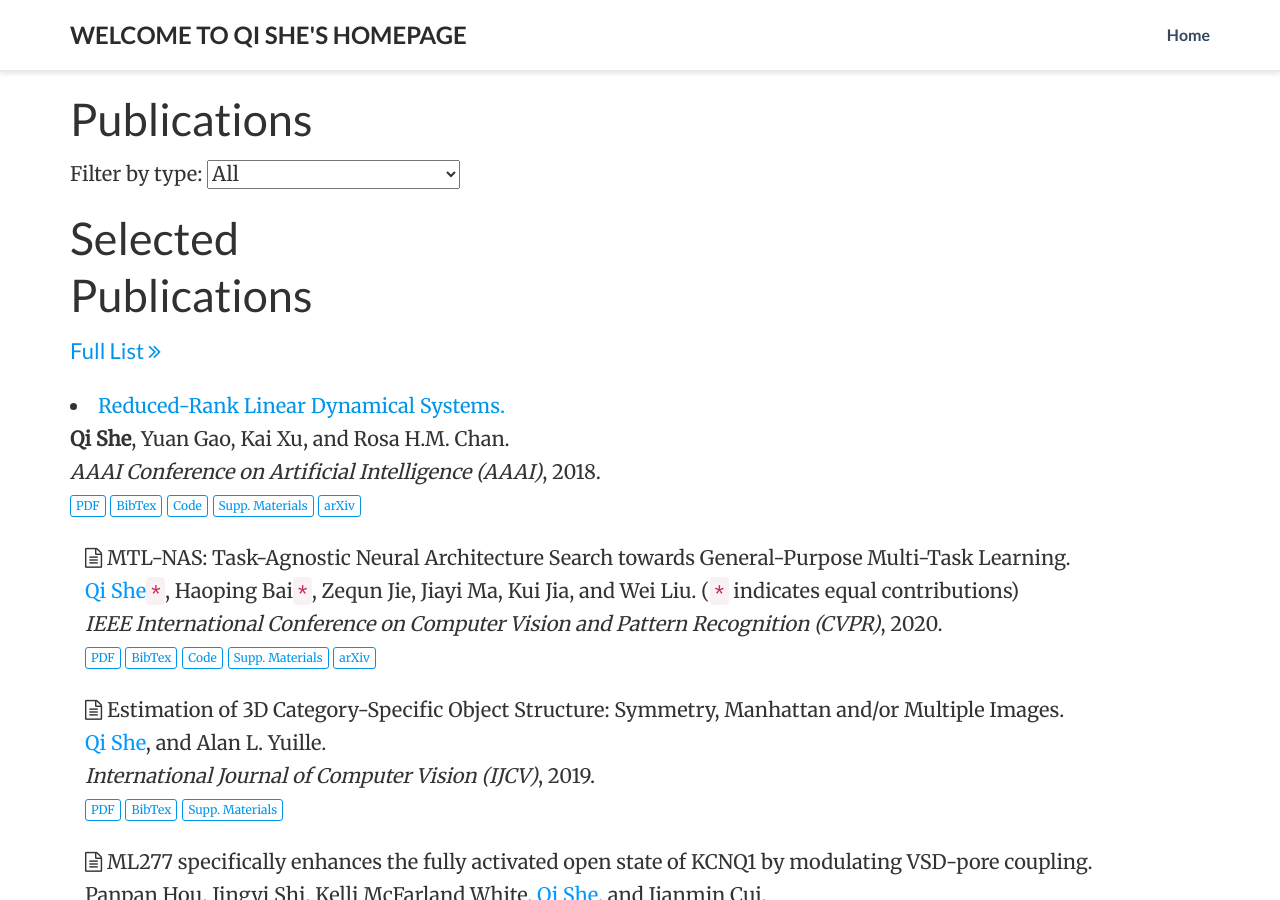
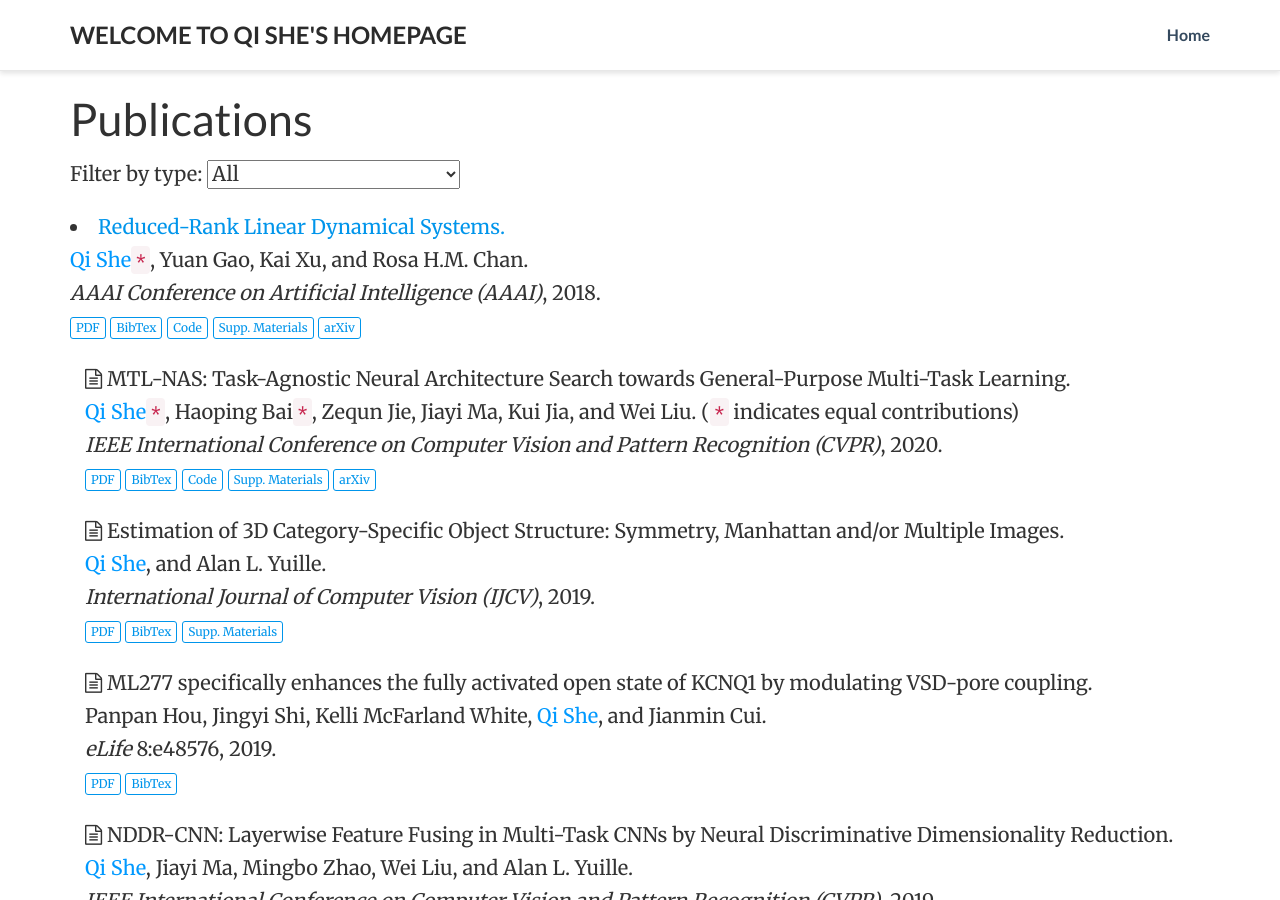
Before and after one commit to sheqi/qishe.github.io, a Jekyll site: the page publication.html, which Jekyll copies as it is, in a window 1280 px wide and 900 px high. Built offline with Jekyll 4.4.1, drawn with Linux system fonts in a browser that asks for light colours; nearby versions of some CDN libraries; library files that are not in the unit come from our copies.

Commit message:
publication html and xml update

```diff
--- a/publication.html
+++ b/publication.html
@@ -103,16 +103,6 @@
 
 
         <div class="row">
-          <div class="col-xs-12 col-md-4 section-heading">
-            <h1>Selected Publications</h1>
-            <p class="view-all">
-              <a href="/publication/">
-                Full List
-                <i class="fa fa-angle-double-right"></i>
-              </a>
-            </p>
-          </div>
-
         <div class="col-xs-12 col-md-12">
         <li itemscope itemtype="http://schema.org/CreativeWork">
           <i class="fa-li fa fa-file-text-o pub-icon" aria-hidden="true"></i>
@@ -120,7 +110,7 @@
             <a href="https://sheqi.github.io/publication/aaai18/" itemprop="url">Reduced-Rank Linear Dynamical Systems.</a>
           </span>
           <div class="pub-authors" itemprop="author">
-          <b>Qi She</b>, Yuan Gao, Kai Xu, and Rosa H.M. Chan.
+          <font color=#0099ff>Qi She</font><code>*</code>, Yuan Gao, Kai Xu, and Rosa H.M. Chan.
           </div>
           <div class="pub-publication">
             <em>AAAI Conference on Artificial Intelligence (AAAI)</em>, 2018.
```
